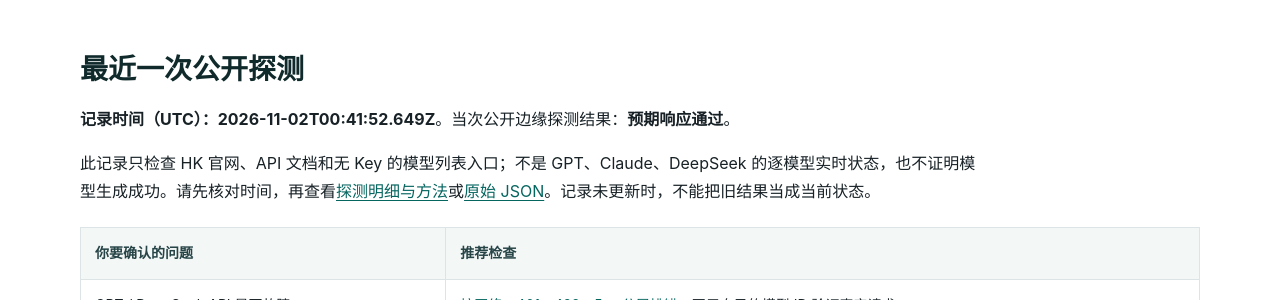
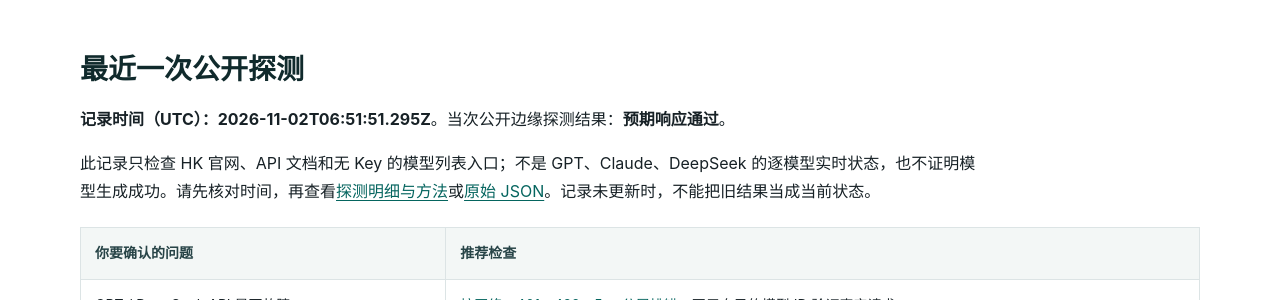
Before and after one commit to KKWANG4444/api-status, a Jekyll site: the page built from index.md, in a window 1280 px wide and 900 px high, scrolled down 364 px. Shown: the part 151-451 px from the top of the window. Built offline with Jekyll 4.4.1, drawn with Linux system fonts in a browser that asks for light colours.

Commit message:
chore: update public edge status

```diff
--- a/_data/status.json
+++ b/_data/status.json
@@ -1,7 +1,7 @@
 {
   "status": "operational",
-  "checked_at": "2026-11-02T00:41:52.649Z",
-  "duration_ms": 829,
+  "checked_at": "2026-11-02T06:51:51.295Z",
+  "duration_ms": 434,
   "overall": true,
   "components": [
     {
@@ -10,7 +10,7 @@
       "url": "https://www.aifast.hk/",
       "ok": true,
       "status": 200,
-      "elapsed_ms": 436,
+      "elapsed_ms": 279,
       "content_type": "text/html; charset=utf-8",
       "detail": "Expected public edge response"
     },
@@ -20,7 +20,7 @@
       "url": "https://api.aifast.hk/",
       "ok": true,
       "status": 200,
-      "elapsed_ms": 260,
+      "elapsed_ms": 398,
       "content_type": "text/html",
       "detail": "Expected public edge response"
     },
@@ -30,7 +30,7 @@
       "url": "https://www.aifast.hk/v1/models",
       "ok": true,
       "status": 401,
-      "elapsed_ms": 774,
+      "elapsed_ms": 306,
       "content_type": "application/json; charset=utf-8",
       "detail": "Expected public edge response"
     }
--- a/data/status.json
+++ b/data/status.json
@@ -1,7 +1,7 @@
 {
   "status": "operational",
-  "checked_at": "2026-11-02T00:41:52.649Z",
-  "duration_ms": 829,
+  "checked_at": "2026-11-02T06:51:51.295Z",
+  "duration_ms": 434,
   "overall": true,
   "components": [
     {
@@ -10,7 +10,7 @@
       "url": "https://www.aifast.hk/",
       "ok": true,
       "status": 200,
-      "elapsed_ms": 436,
+      "elapsed_ms": 279,
       "content_type": "text/html; charset=utf-8",
       "detail": "Expected public edge response"
     },
@@ -20,7 +20,7 @@
       "url": "https://api.aifast.hk/",
       "ok": true,
       "status": 200,
-      "elapsed_ms": 260,
+      "elapsed_ms": 398,
       "content_type": "text/html",
       "detail": "Expected public edge response"
     },
@@ -30,7 +30,7 @@
       "url": "https://www.aifast.hk/v1/models",
       "ok": true,
       "status": 401,
-      "elapsed_ms": 774,
+      "elapsed_ms": 306,
       "content_type": "application/json; charset=utf-8",
       "detail": "Expected public edge response"
     }
```
